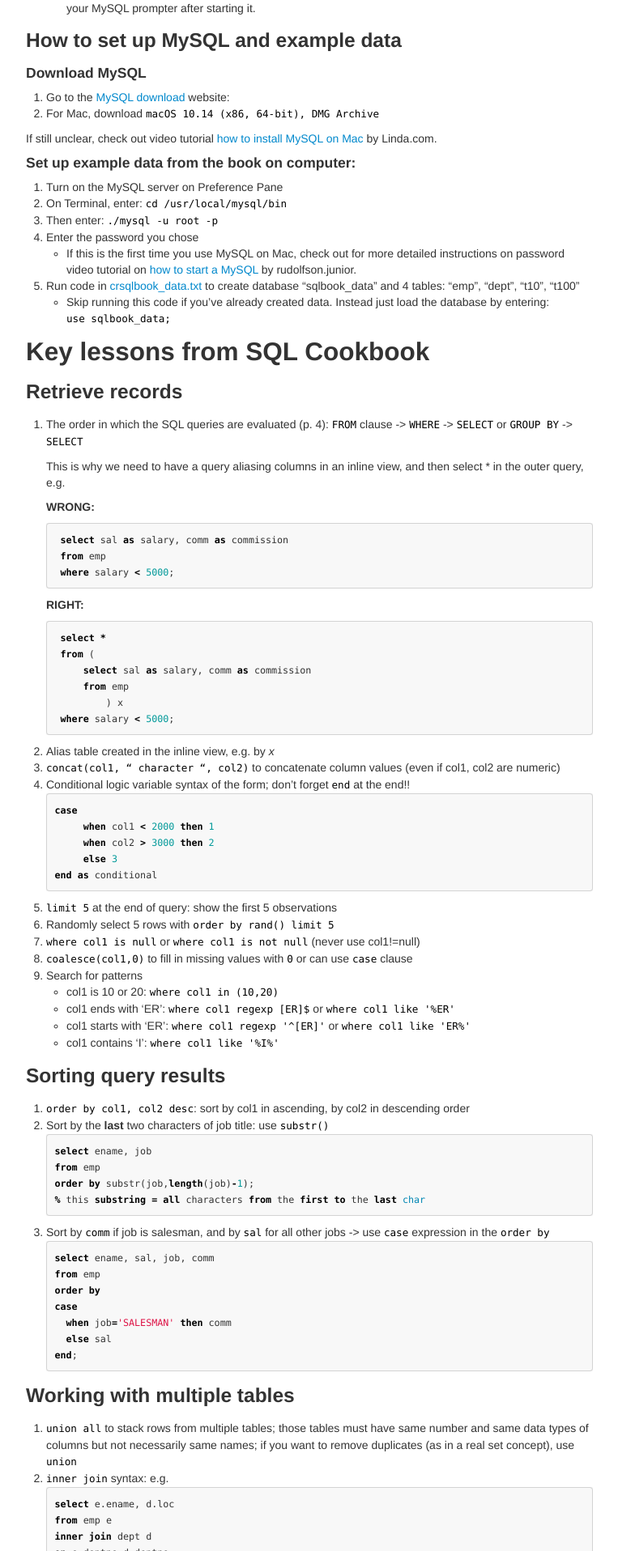
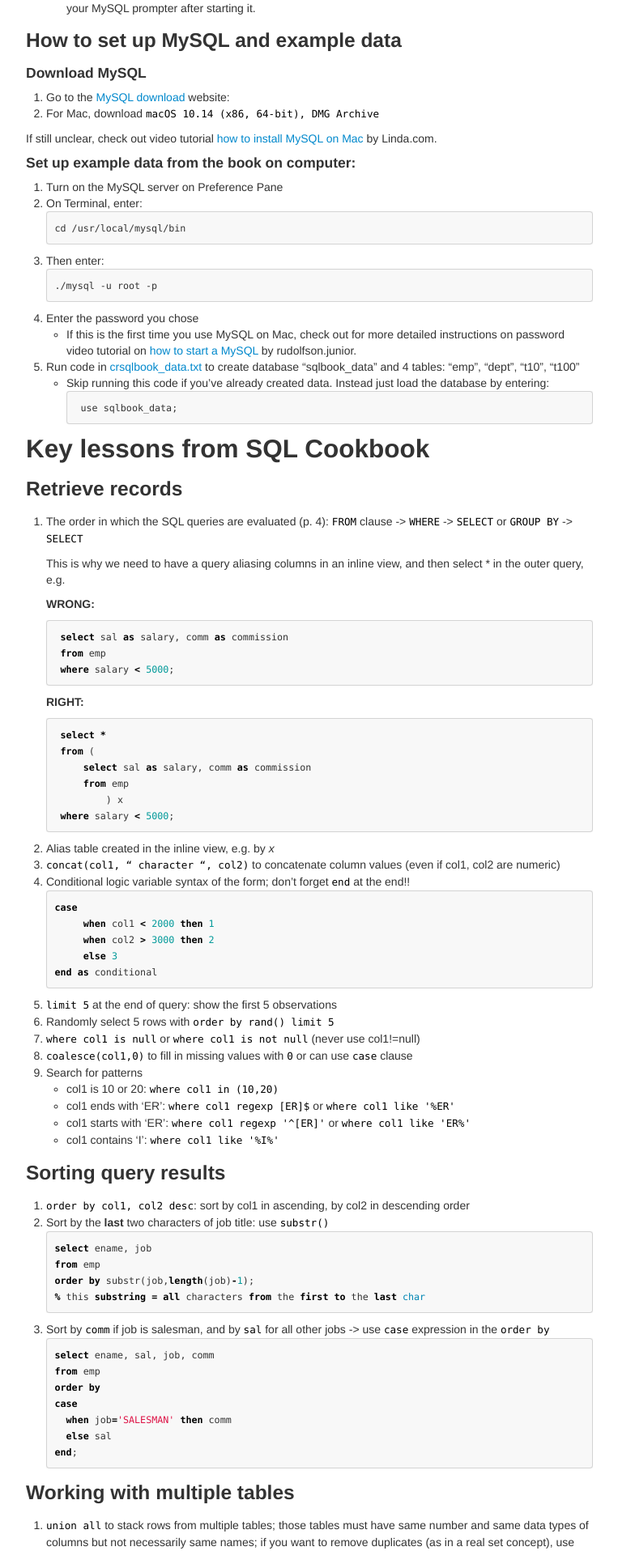
Before and after one commit to lucy-kim/lucy-kim.github.io, a Jekyll site: the page built from pages/learn-mySQL.md, in a window 1280 px wide. Shown: the part 422-2338 px from the top of the page at 81% size, without its empty margins (258-1021 px from the left). Built offline with Jekyll 4.4.1, drawn with Linux system fonts in a browser that asks for light colours.

Commit message:
Updated formatting

````diff
--- a/pages/learn-mySQL.md
+++ b/pages/learn-mySQL.md
@@ -23,12 +23,21 @@ If still unclear, check out video tutorial [how to install MySQL on Mac](https:/
 
 #### Set up example data from the book on computer:
 1. Turn on the MySQL server on Preference Pane
-2. On Terminal, enter: `cd /usr/local/mysql/bin`
-2. Then enter: `./mysql -u root -p`
+2. On Terminal, enter:
+```
+cd /usr/local/mysql/bin
+```
+2. Then enter:
+```
+./mysql -u root -p
+```
 3. Enter the password you chose
 	- If this is the first time you use MySQL on Mac, check out for more detailed instructions on password video tutorial on [how to start a MySQL](https://www.youtube.com/watch?v=q9S51sykd1A) by rudolfson.junior.
 3. Run code in [crsqlbook_data.txt](https://www.dropbox.com/s/tpar4hdprxekm6h/crsqlbook_data.txt?dl=0) to create database “sqlbook_data” and 4 tables: “emp”, “dept”, “t10”, “t100”
-	- Skip running this code if you've already created data. Instead just load the database by entering: `use sqlbook_data;`
+	- Skip running this code if you've already created data. Instead just load the database by entering:
+	```
+	use sqlbook_data;
+	```
 
 ## Key lessons from SQL Cookbook
 
````
Also changed, not shown: pages/research.md (+2 -3 lines).
